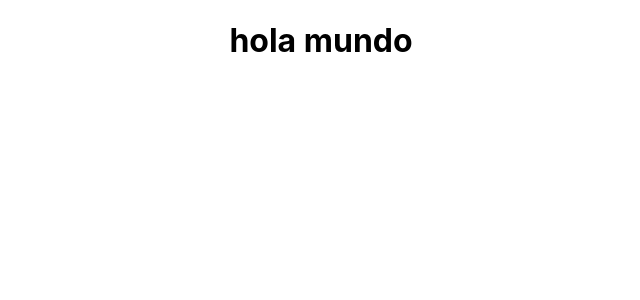
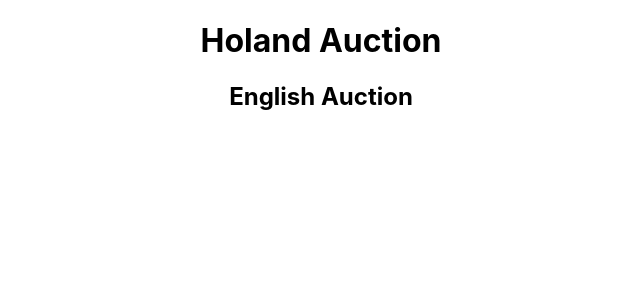
Before and after one commit to MateoCarvajalG/prueba-atreus, a React (Create React App) app: page / in a window 1280 px wide. Shown: the top 300 px of the page, without its empty margins (319-959 px from the left). Built offline with nearby package versions, Linux system fonts and the light colour scheme; no server answers.

Commit message:
Problemas de renderizacion

```diff
--- a/src/App.js
+++ b/src/App.js
@@ -1,15 +1,14 @@
-import logo from "./logo.svg";
 import "./App.css";
 import React, { useEffect } from "react";
 import HolandAuction from "./components/holandAuction";
 import EnglishAuction from "./components/englishAuction";
+import { getAuctions } from "./utils/request";
 
 function App() {
   return (
     <div className="App">
-      <h1>hola mundo</h1>
       <HolandAuction />
-      {/* <EnglishAuction /> */}
+      <EnglishAuction />
     </div>
   );
 }
--- a/src/components/englishAuction.jsx
+++ b/src/components/englishAuction.jsx
@@ -1,29 +1,23 @@
-import React, { useState, useEffect } from 'react'
+import React, { useState, useEffect } from "react";
 
-
-import { getAuctions } from '../utils/request';
-
+import { getAuctions } from "../utils/request";
 
 const EnglishAuction = () => {
-
-  const [data, setData] = useState([])
+  const [data, setData] = useState([]);
   const auction_id = "5cc18be54d4d412bb9e0209b9d6aa4f0";
 
-
   useEffect(() => {
-    getAuctions(auction_id)
-    .then((data) => {
+    getAuctions(auction_id).then((data) => {
       setData(data.data);
       console.log(data.data);
-    })
-
-  }, [])
+    });
+  }, []);
   return (
     <div>
-            <h2>este es holand auction</h2>
-{data}
+      <h2>English Auction</h2>
+      {data.auctionID}
     </div>
-  )
-}
+  );
+};
 
-export default EnglishAuction
+export default EnglishAuction;
--- a/src/components/holandAuction.jsx
+++ b/src/components/holandAuction.jsx
@@ -1,25 +1,23 @@
-import React, { useState, useEffect } from 'react'
+import React, { useState, useEffect } from "react";
 
-
-import { getAuctions } from '../utils/request';
-
+import { getAuctions } from "../utils/request";
 
 const HolandAuction = () => {
-  const [data, setData] = useState([])
+  const [data, setData] = useState([]);
+  const auction_id = "5cc18be54d4d412bb9e0209b9d6aa4f0";
+
   useEffect(() => {
-    getAuctions()
-    .then((data) => {
-      setData(data);
+    getAuctions(auction_id).then((data) => {
+      setData(data.data.data);
       console.log(data);
-    })
+    });
+  }, []);
+  return (
+  <div>
+    <h1>Holand Auction</h1>
+    {data.auctionID}
+    </div>
+    );
+};
 
-  }, [])
-  return (
-    <div>
-      {/* <h2>este es holand auction</h2>
-      {data} */}
-    </div>
-  )
-}
-
-export default HolandAuction
+export default HolandAuction;
--- a/src/utils/request.jsx
+++ b/src/utils/request.jsx
@@ -8,9 +8,9 @@ const instance = axios.create({
   baseURL: "https://api.atreus.auction/api/2.4/auctions/",
 });
 
-export const getAuctions = async (props) => {
+export const getAuctions = async (auction_id) => {
   try {
-    const data = await instance.get(`${props.auction_id}?acc_token=${KEY}`);
+    const data = await instance.get(`${auction_id}?acc_token=${KEY}`);
     return data;
   } catch (error) {
     if (error) {
```
